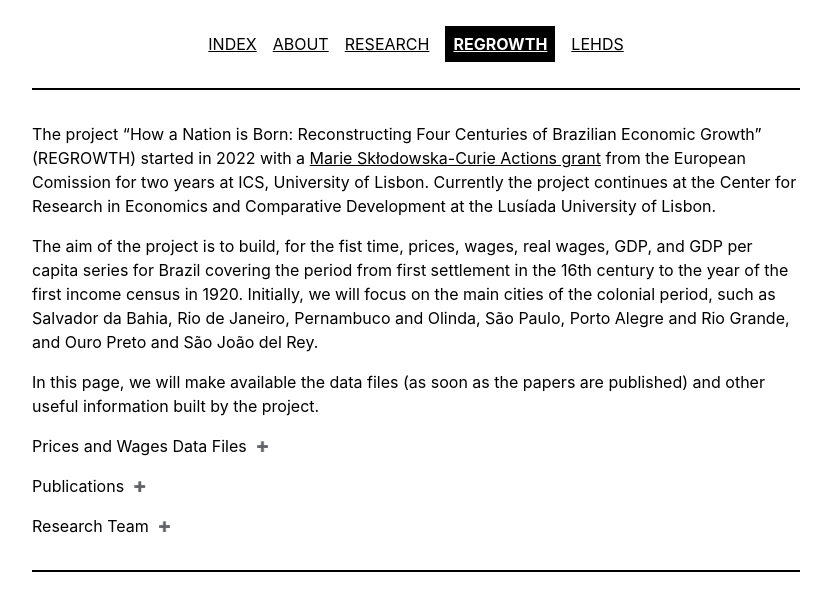
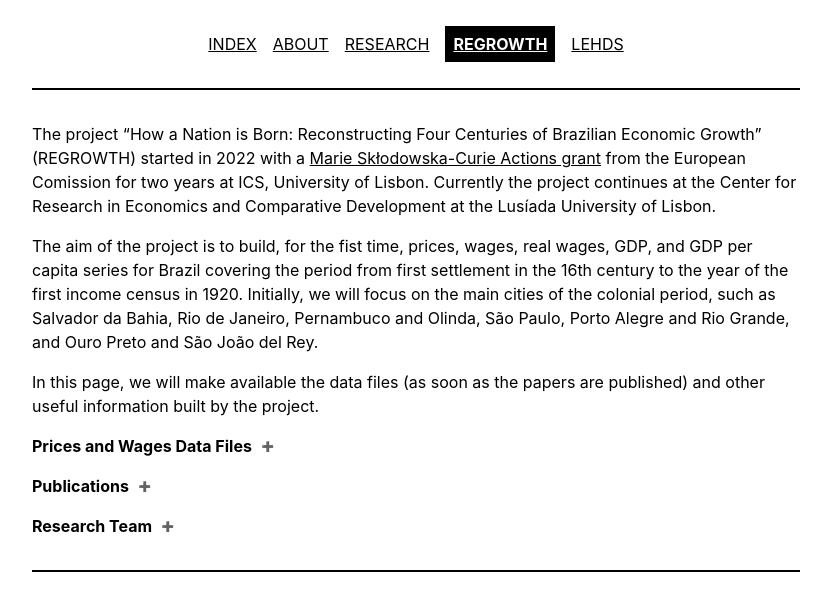
Before and after one commit to gbrlambais/gbrlambais.github.io, a Jekyll site: the page built from _pages/regrowth.md, in a window 1280 px wide. Shown: the top 611 px of the page, without its empty margins (224-1055 px from the left). Built offline with Jekyll 4.4.1, drawn with Linux system fonts in a browser that asks for light colours.

Commit message:
regrowth

```diff
--- a/_pages/regrowth.md
+++ b/_pages/regrowth.md
@@ -9,7 +9,7 @@ The aim of the project is to build, for the fist time, prices, wages, real wages
 
 In this page, we will make available the data files (as soon as the papers are published) and other useful information built by the project.
 
-Prices and Wages Data Files  <button class="collapsible" id="pw"></button>
+**Prices and Wages Data Files**  <button class="collapsible" id="pw"></button>
 
 <div class="content" id="pwdata" markdown="1">
 Prices, wages, and real wages for Bahia and Rio de Janeiro (1572–1920) coming soon. Part of the paper "African Slavery and the Reckoning of Brazil" (Lambais and Palma).
@@ -17,14 +17,14 @@ Prices, wages, and real wages for Bahia and Rio de Janeiro (1572–1920) coming
 Prices, wages, and real wages for Pernambuco, São Paulo, Rio Grande do Sul, and Minas Gerais coming soon.
 </div>
 
-Publications  <button class="collapsible" id="pub"></button>
+**Publications**  <button class="collapsible" id="pub"></button>
 
 <div class="content" id="pubdata" markdown="1">
 [African Slavery and the Reckoning of Brazil](https://gbrlambais.github.io/lambaisJMP.pdf){:target="_blank"}. CEPR working paper. (with [Nuno Palma](https://sites.google.com/site/npgpalma){:target="_blank"}). [New version coming soon]
 </div>
 
 
-Research Team  <button class="collapsible" id="rt"></button>
+**Research Team**  <button class="collapsible" id="rt"></button>
 
 <div class="content" id="rtdata" markdown="1">
 RESEARCH TEAM
```
Also changed, not shown: _pages/research.md (+7 -5 lines).
